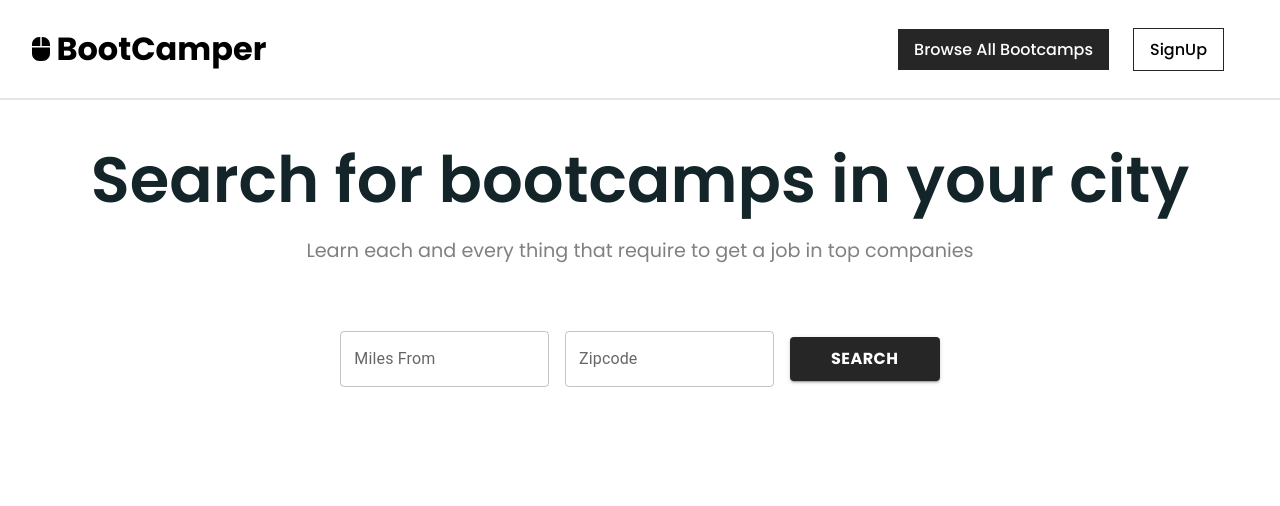
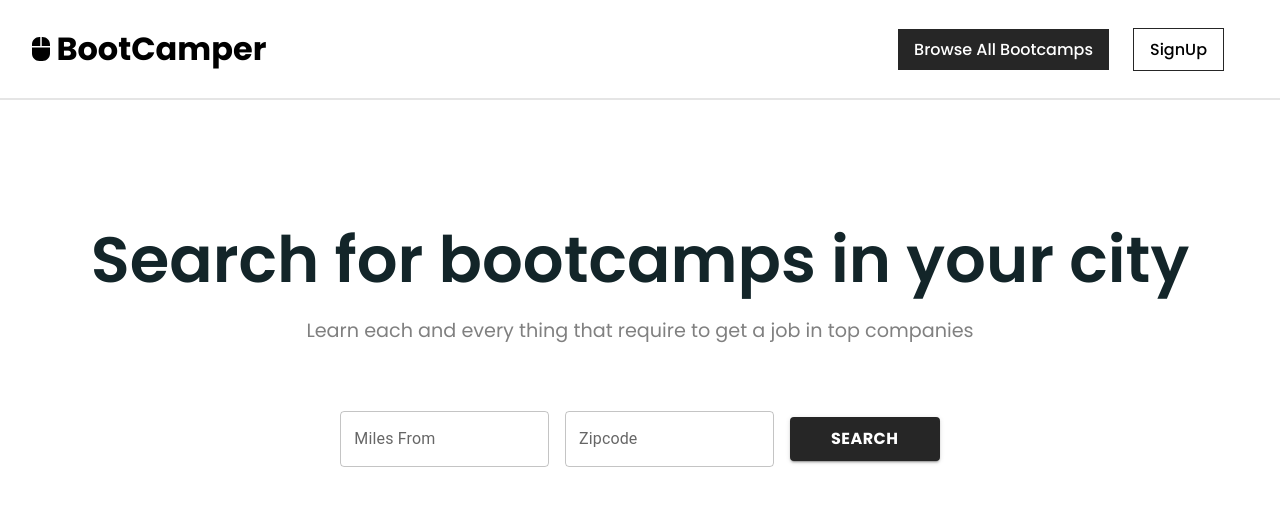
Before and after one commit to mittalvansh/Bootcamper, a React (Vite) app in the folder frontend/: page / in a window 1280 px wide. Shown: the top 506 px of the page. Built offline with nearby package versions, Linux system fonts and the light colour scheme.

Commit message:
feat: Made Few Changes!

```diff
--- a/frontend/src/Pages/Home/Home.module.scss
+++ b/frontend/src/Pages/Home/Home.module.scss
@@ -3,6 +3,7 @@
     flex-direction: column;
     justify-content: center;
     padding: 2.5rem;
+    margin-top: 5rem;
 
     h1{
         text-align: center;
--- a/frontend/src/components/Navbar/NavBar.module.scss
+++ b/frontend/src/components/Navbar/NavBar.module.scss
@@ -53,6 +53,7 @@
                 border-radius: 50%;
                 margin: 0.5rem 0;
                 border: 2px solid #000;
+                cursor: pointer;
             }
 
             .bootcamps{
```
Also changed, not shown: 1 other file (tests, documents, lock files or other folders).
